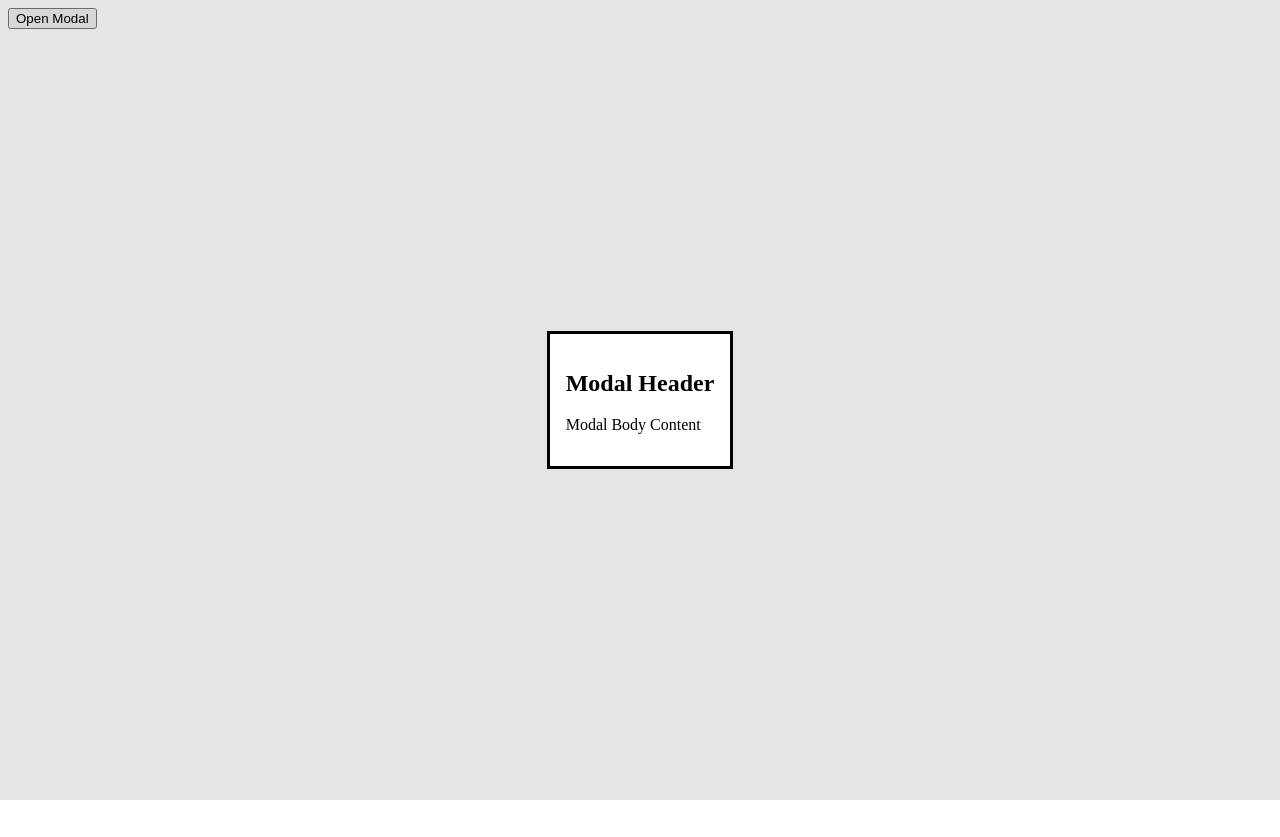
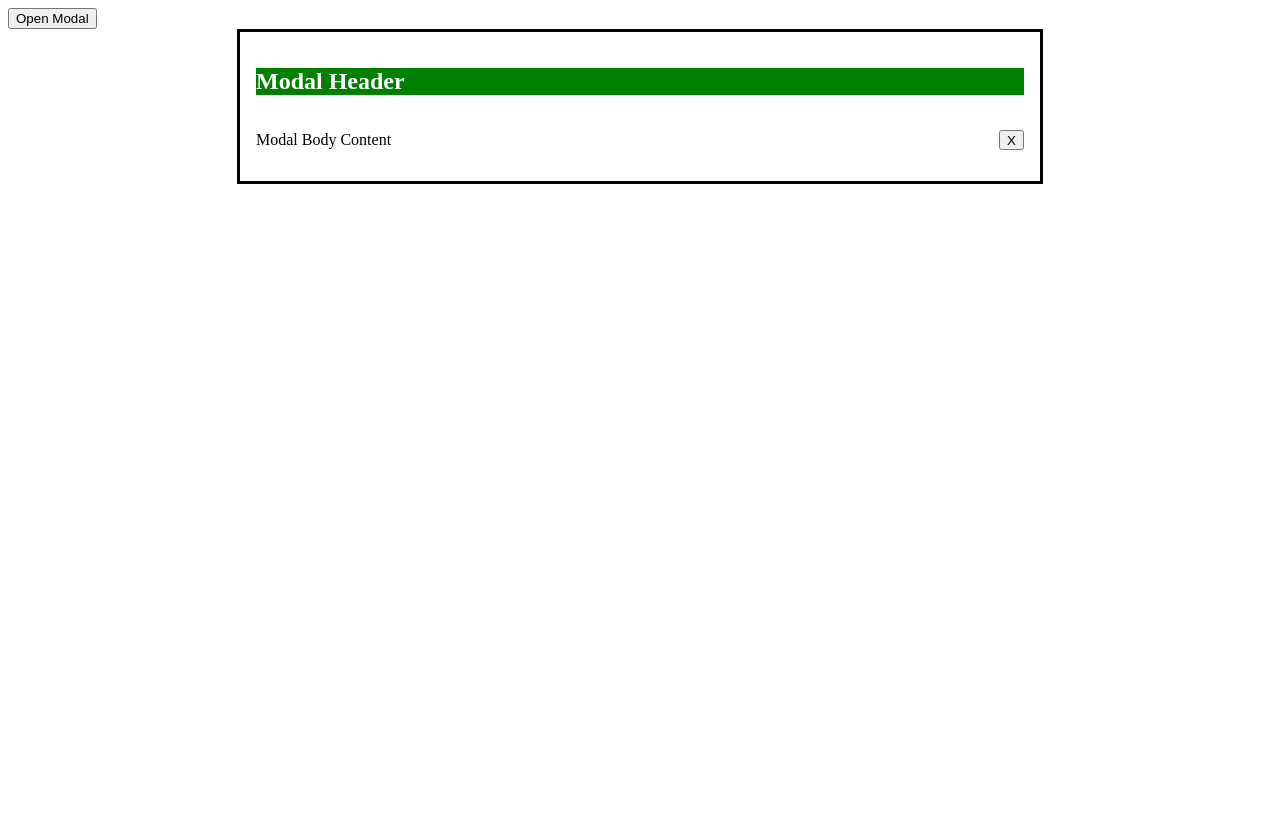
Before and after one commit to acciojob/css-modal-Emperor781, a website: page main.html in a window 1280 px wide. Both pictures are taken after a click on the button "Open Modal". Before the commit the page ends 800 px from the top, so only its background shows below. Drawn offline with Linux system fonts and the light colour scheme.

Commit message:
created a submission

```diff
--- a/main.html
+++ b/main.html
@@ -9,6 +9,7 @@
 <body>
 	<!-- the entire body must be written by student -->
 	<button id='openModal'>Open Modal</button>
+	<div class="outer">
 
 	<dialog id='modal'>
 		<div class='modal'>
@@ -21,6 +22,7 @@
 				<p>
 					Modal Body Content
 				</p>
+				<button class='close-modal' onclick="down()">X</button>
 			</div>
 		</div>
 
@@ -28,6 +30,8 @@
 
 	</dialog>
 
+	</div>
+
     <script type="text/javascript" src="./script.js">
 </script>
 
--- a/script.js
+++ b/script.js
@@ -1,12 +1,24 @@
 //your JS code here. If required.
 let modal=document.querySelector('#modal')
 let btn=document.querySelector('#openModal');
-let body=document.querySelector('body');
+let body=document.querySelector('.outer');
 
-// body.style.backgroundColor='red'
+let flag=false;
 btn.addEventListener('click',()=>{
-	modal.showModal();
-	setTimeout(()=> body.addEventListener('click', ()=> modal.close()), 3000)
+	modal.style.display='inline'
+	flag=true
 
 
 })
+body.addEventListener('click', (e)=>{
+	// e.preventDefault()
+	if(flag){
+	modal.style.display='none'
+
+	}
+})
+
+function down() {
+	modal.style.display='none'
+
+}
--- a/styles.css
+++ b/styles.css
@@ -1 +1,24 @@
 /*  your css code here. If applicable */
+#modal{
+	display: none;
+	width: 60%;
+
+}
+.modal-header{
+	background-color: green;
+	color: white;
+	width: 100%;
+}
+.modal-body{
+	display: flex;
+	justify-content: space-between;
+}
+.close-modal{
+	height: 20px ;
+	margin-top: 15px;
+}
+.outer{
+	/* background-color: black; */
+	width: 100vw;
+	height: 100vh;
+}
```
